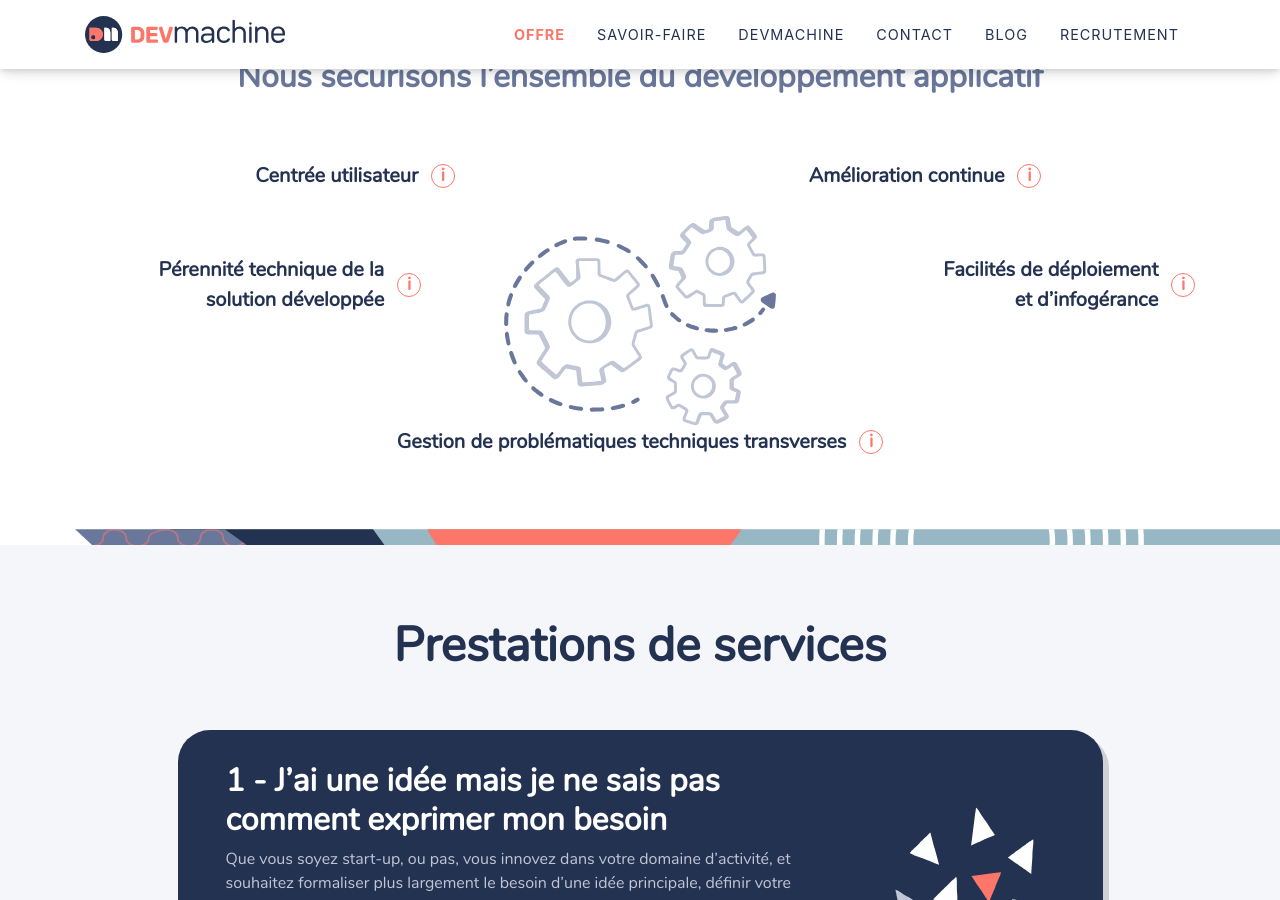
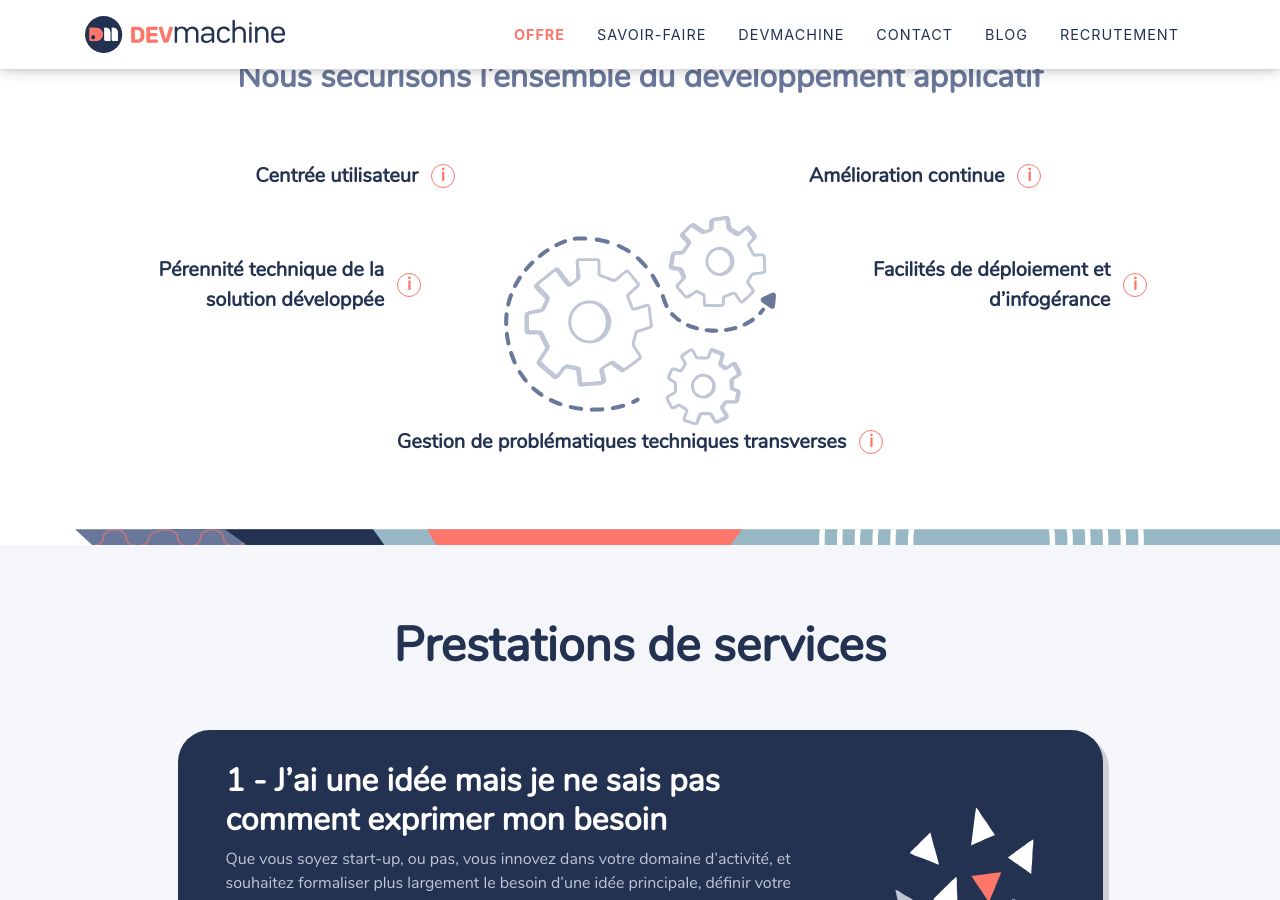
Before and after one commit to DEVmachine-fr/website, a Jekyll site: the page built from pages/offre.html, in a window 1280 px wide and 900 px high, scrolled down 664 px. Built offline with Jekyll 4.4.1, drawn with Linux system fonts in a browser that asks for light colours; nearby versions of some CDN libraries.

Commit message:
fix: cii img

```diff
--- a/_sass/_offre.scss
+++ b/_sass/_offre.scss
@@ -66,8 +66,7 @@
           margin: 0 12rem 0 4rem;
         }
         &#item-4 {
-          max-width: 16rem;
-          margin-left: 14rem;
+          margin: 0 3rem 0 13rem;
         }
         &#item-5 {
           margin: auto;
@@ -190,9 +189,6 @@
 // PRESTATIONS
 section#offre-prestations {
   background-color: $lighter-blue;
-  p.impots {
-    font-weight: 600;
-  }
 
   div.prestation {
     position: relative;
@@ -301,6 +297,10 @@
       padding-right: 3rem;
       background-color: transparent;
       border: 1px solid $secondary;
+      justify-content: space-between;
+      img {
+        width: 90%;
+      }
     }
 
     // Cas particuliers pour certaines images
--- a/pages/dev-machine.html
+++ b/pages/dev-machine.html
@@ -114,7 +114,7 @@
       </div>
       <div class="col-md-6 col-sm-12">
         <h2>Adhérent "Produit en Bretagne"</h2>
-        <p class="text-justify">Depuis 2022, DEVmachine est adhérent du réseau "Produit en Bretagne", étendard de savoir-faire de la région Bretagne.</p>
+        <p class="text-justify">Depuis 2022, DEVmachine est adhérent du réseau "Produit en Bretagne", étendard du savoir-faire de la région Bretagne.</p>
       </div>
     </div>
 
--- a/pages/offre.html
+++ b/pages/offre.html
@@ -262,7 +262,14 @@
     </div>
 
     <div class="row col-lg-10 offset-lg-1 col-md-12 prestation cii">
-      <p class="text-grey mt-3 text-justify impots">En regard à ses compétences et expériences, <b>DEVmachine est agréée CII</b> (Crédit Impôt Innovation) pour les années 2021 à 2025.<br/>Ce dispositif permet à nos clients de bénéficier de <b>20% de crédit d’impôt</b> sur les sociétés pour les dépenses engagées dans les prestations que nous réalisons pour eux.</p>
+      <div class="info">
+        <p class="text-grey text-justify">
+          En regard à ses compétences et expériences, <b>DEVmachine est agréée CII</b> (Crédit Impôt Innovation) pour les années 2021 à 2025.<br/>Ce dispositif permet à nos clients de bénéficier de <b>20% de crédit d’impôt</b> sur les sociétés pour les dépenses engagées dans les prestations que nous réalisons pour eux.
+        </p>
+      </div>
+      <div class="illustration">
+        <img class="w-90" alt="" src="/assets/images/website/page-offre/prestations/cii.png" />
+      </div>
     </div>
 
   </div>
```
Also changed, not shown: assets/images/website/page-offre/prestations/cii.png (added).
